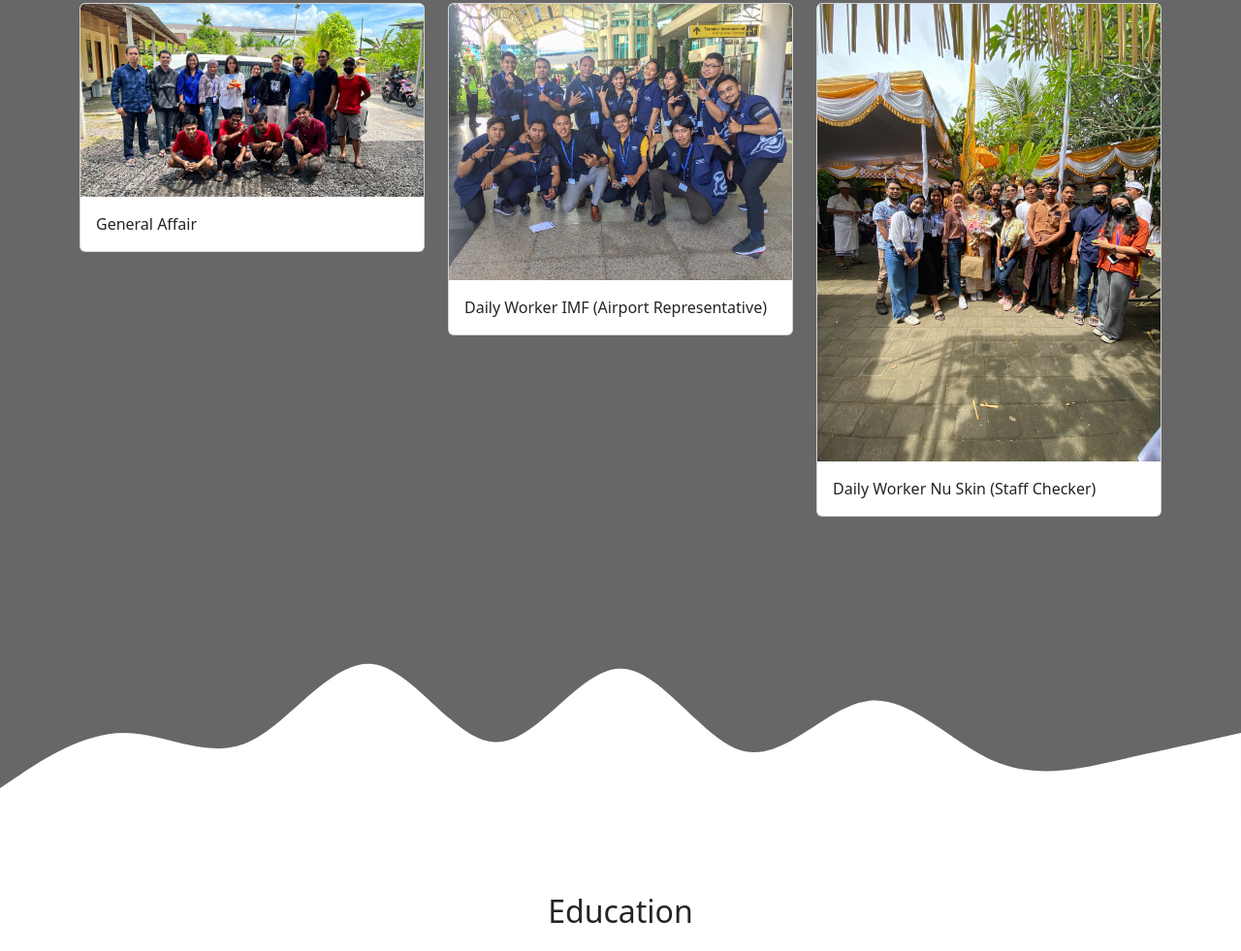
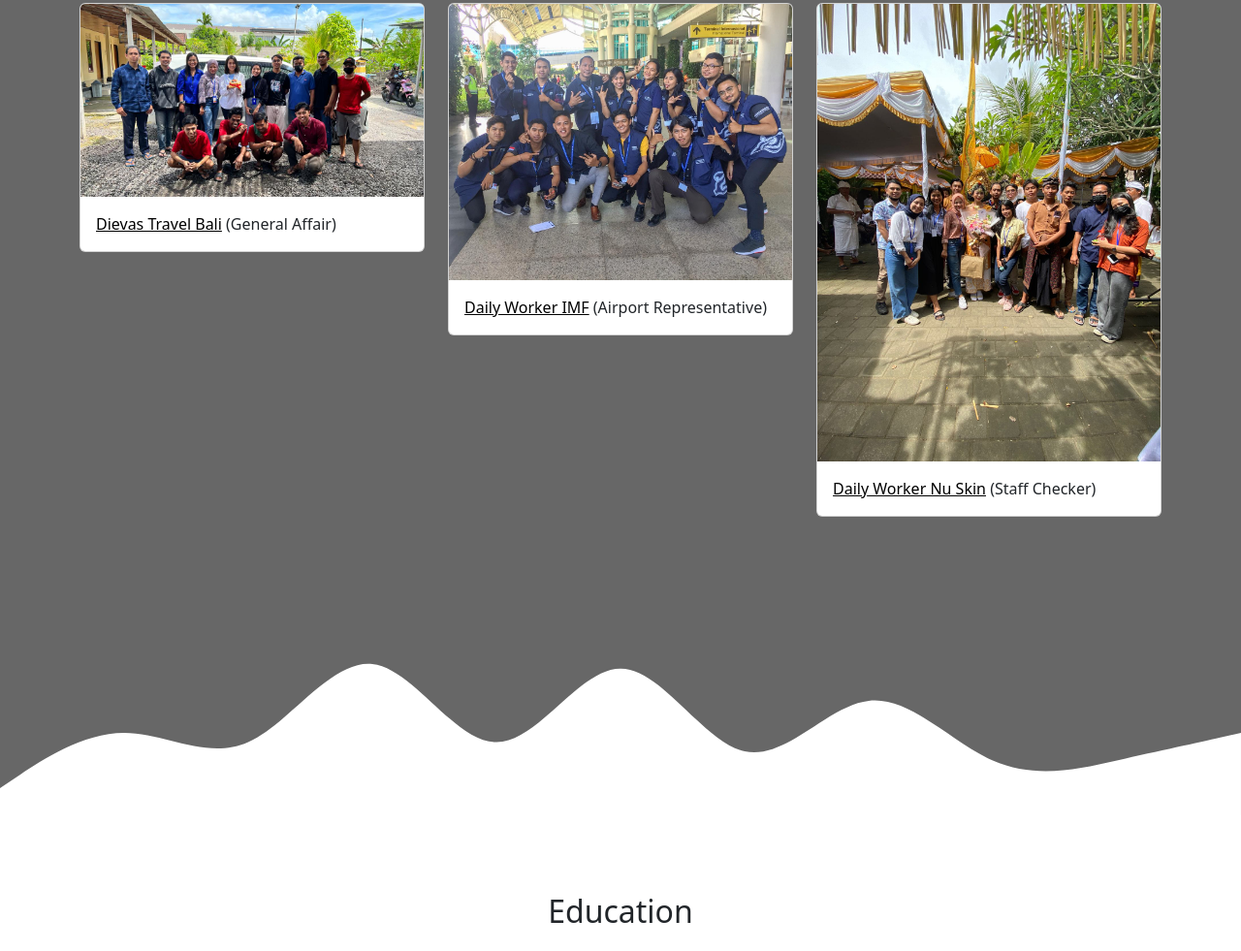
Before and after one commit to evankhell619/evankhell, a plain HTML site: page index.html in a window 1280 px wide. Shown: the part 1546-2527 px from the top of the page at 97% size. Drawn offline with nearby package versions, Linux system fonts and the light colour scheme.

Commit message:
link pekerjaan

```diff
--- a/index.html
+++ b/index.html
@@ -91,7 +91,7 @@
                         <div class="card" data-aos="flip-right" data-aos-duration="500">
                             <img src="img/1.jpeg" class="card-img-top" alt="Dievas Travel">
                             <div class="card-body">
-                            <p class="card-text">General Affair</p>
+                            <p class="card-text"><a href="https://www.instagram.com/dievastravelbali/" style="color: black;">Dievas Travel Bali</a> (General Affair)</p>
                             </div>
                         </div>
 
@@ -100,7 +100,7 @@
                         <div class="card" data-aos="flip-right" data-aos-duration="500" data-aos-delay="100">
                             <img src="img/5.jpeg" class="card-img-top" alt="IMF">
                             <div class="card-body" >
-                            <p class="card-text">Daily Worker IMF (Airport Representative)</p>
+                            <p class="card-text"><a href="https://www.instagram.com/the_imf/" style="color: black;">Daily Worker IMF</a> (Airport Representative)</p>
                             </div>
                         </div>
 
@@ -109,7 +109,7 @@
                         <div class="card" data-aos="flip-right" data-aos-duration="500" data-aos-delay="200">
                             <img src="img/2.jpeg" class="card-img-top" alt="Nu Skin">
                             <div class="card-body">
-                            <p class="card-text">Daily Worker Nu Skin (Staff Checker)</p>
+                            <p class="card-text"><a href="https://www.instagram.com/nuskinid/" style="color: black;">Daily Worker Nu Skin</a> (Staff Checker)</p>
                             </div>
                         </div>
 
```
